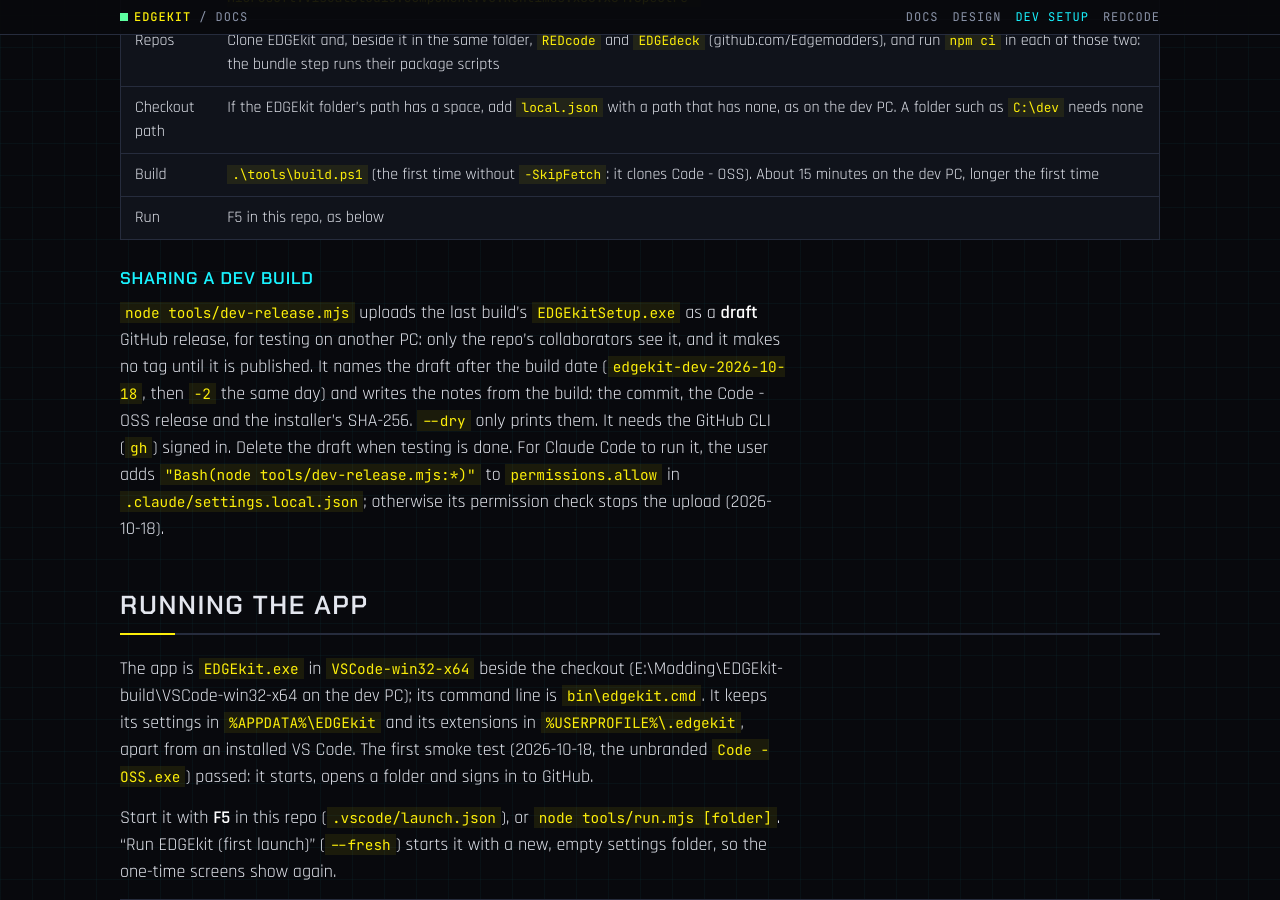
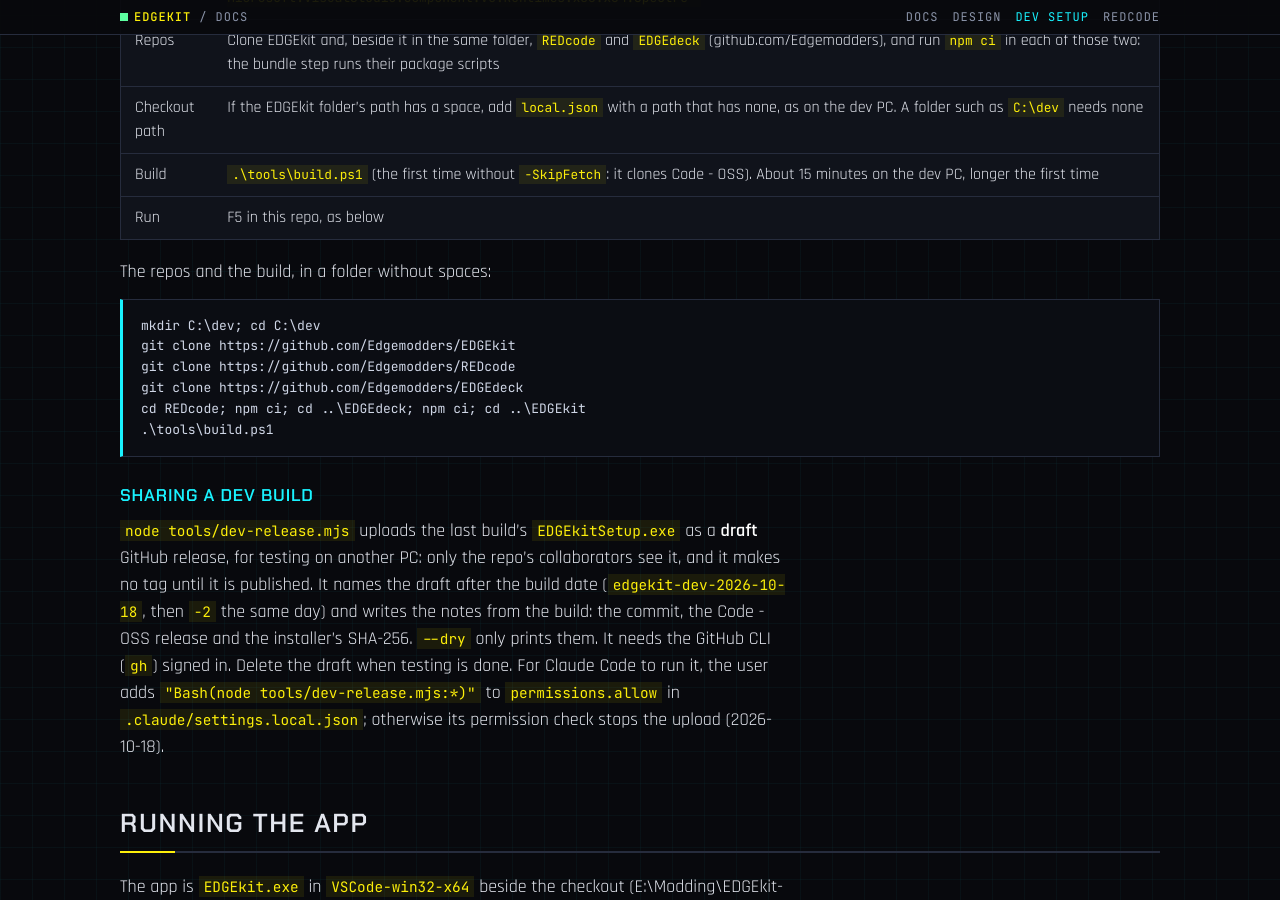
Before and after one commit to Edgemodders/EDGEkit, a Jekyll site: the page built from docs/dev-setup.md, in a window 1280 px wide and 900 px high, scrolled down 2801 px. Built offline with Jekyll 4.4.1, drawn with Linux system fonts in a browser that asks for light colours; our own code applies the rules of GitHub Pages for plain Markdown files.

Commit message:
Dev setup: the clone and build commands for another PC
Co-Authored-By: Claude Opus 5.5 <noreply@anthropic.com>

````diff
--- a/docs/dev-setup.md
+++ b/docs/dev-setup.md
@@ -48,6 +48,17 @@ Not tried yet; the steps follow from the dev PC's setup. The winget ids are unve
 | Build | `.\tools\build.ps1` (the first time without `-SkipFetch`: it clones Code - OSS). About 15 minutes on the dev PC, longer the first time |
 | Run | F5 in this repo, as below |
 
+The repos and the build, in a folder without spaces:
+
+```powershell
+mkdir C:\dev; cd C:\dev
+git clone https://github.com/Edgemodders/EDGEkit
+git clone https://github.com/Edgemodders/REDcode
+git clone https://github.com/Edgemodders/EDGEdeck
+cd REDcode; npm ci; cd ..\EDGEdeck; npm ci; cd ..\EDGEkit
+.\tools\build.ps1
+```
+
 ### Sharing a dev build
 
 `node tools/dev-release.mjs` uploads the last build's `EDGEkitSetup.exe` as a **draft** GitHub release, for testing on another PC: only the repo's collaborators see it, and it makes no tag until it is published. It names the draft after the build date (`edgekit-dev-2026-10-18`, then `-2` the same day) and writes the notes from the build: the commit, the Code - OSS release and the installer's SHA-256. `--dry` only prints them. It needs the GitHub CLI (`gh`) signed in. Delete the draft when testing is done. For Claude Code to run it, the user adds `"Bash(node tools/dev-release.mjs:*)"` to `permissions.allow` in `.claude/settings.local.json`; otherwise its permission check stops the upload (2026-10-18).
````
